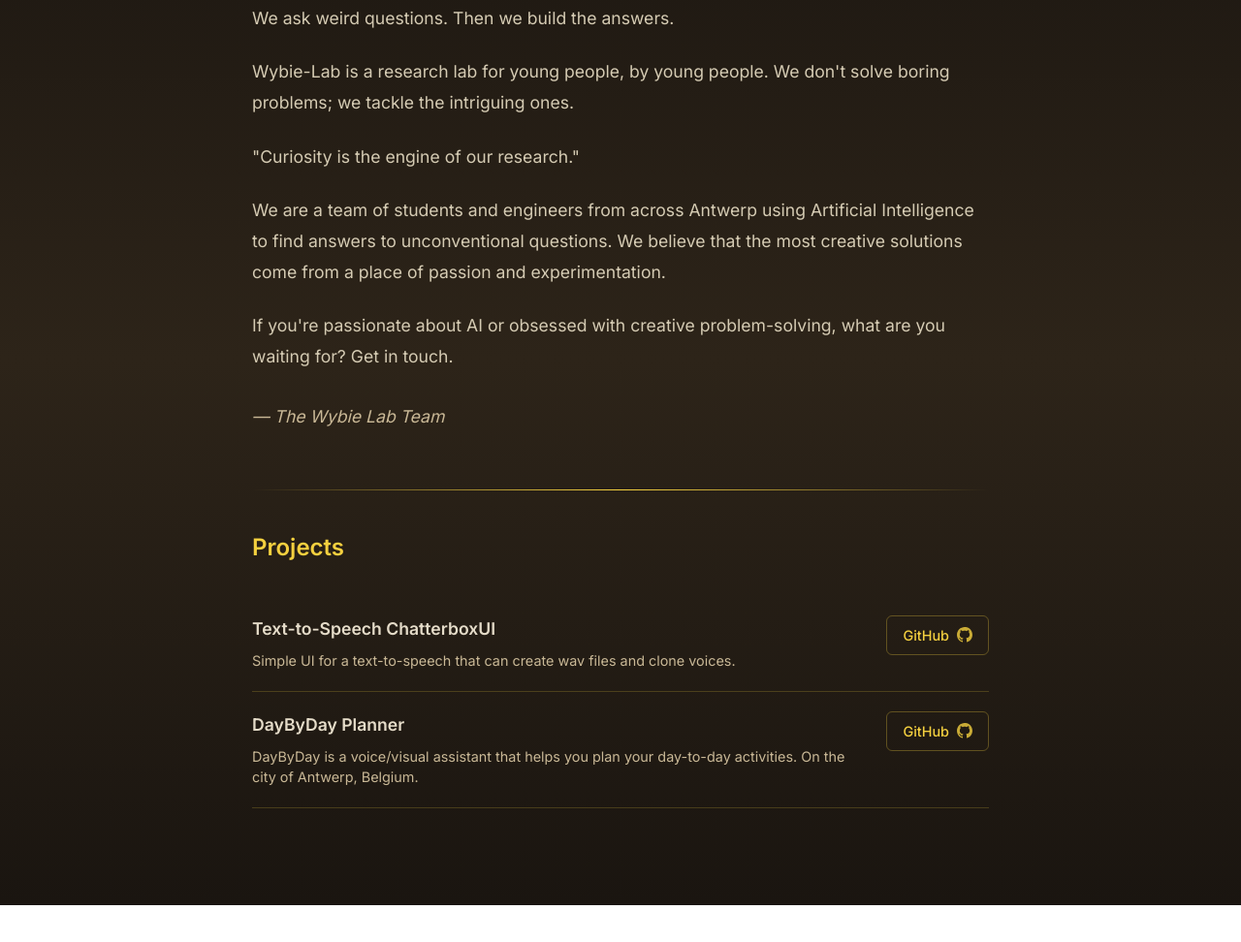
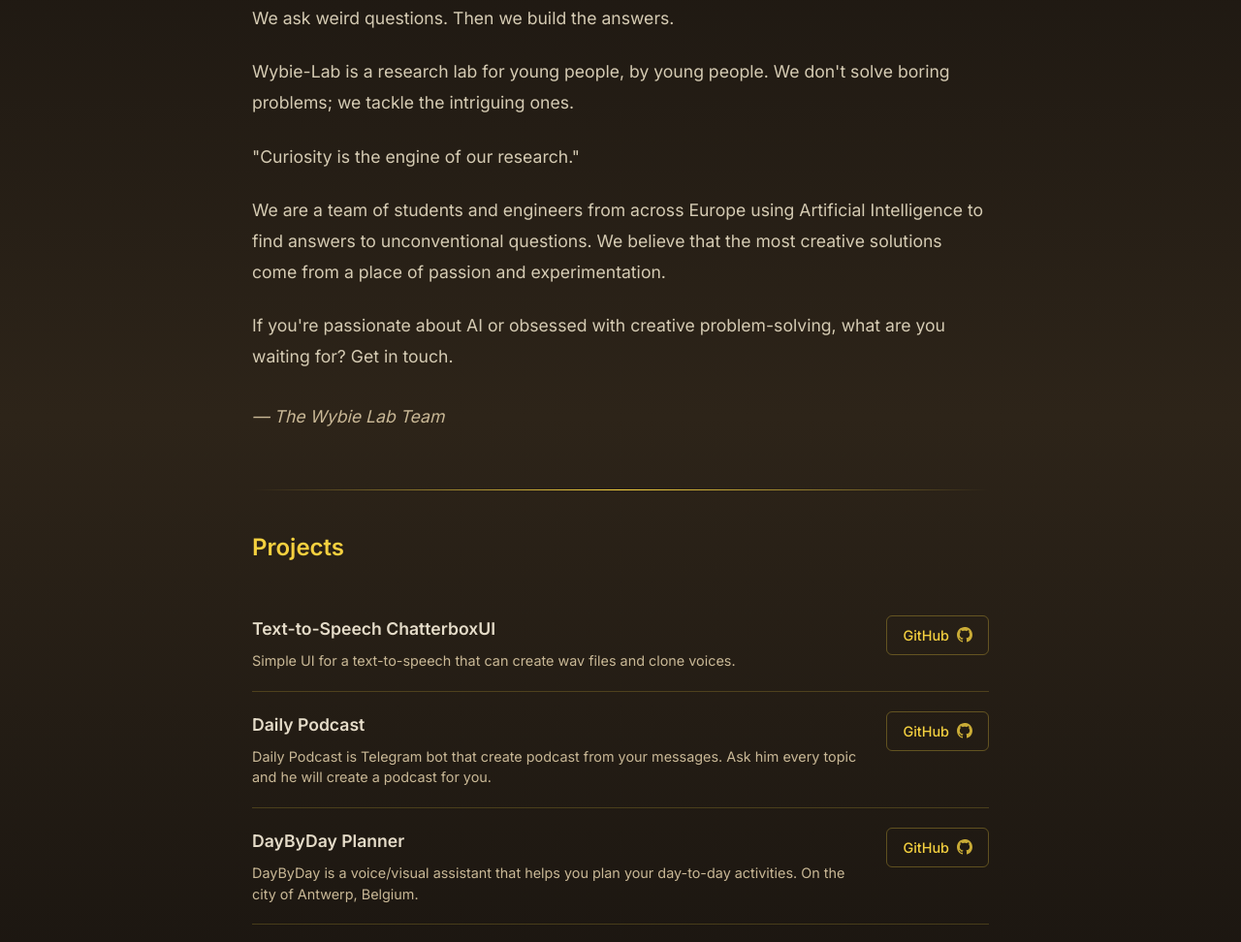
Before and after one commit to De-GroteAGI/website, a plain HTML site: page index.html in a window 1280 px wide. Shown: the part 194-1166 px from the top of the page at 97% size. Before the commit the page ends 1128 px from the top, so only its background shows below. Drawn offline with Linux system fonts and the light colour scheme.

Commit message:
Update index.html to reflect team location as Europe and add new project 'Daily Podcast' to projects.json.

```diff
--- a/index.html
+++ b/index.html
@@ -26,7 +26,7 @@
           <p>"Curiosity is the engine of our research."</p>
 
           <p>
-            We are a team of students and engineers from across Antwerp using
+            We are a team of students and engineers from across Europe using
             Artificial Intelligence to find answers to unconventional questions.
             We believe that the most creative solutions come from a place of
             passion and experimentation.
--- a/projects.json
+++ b/projects.json
@@ -5,7 +5,13 @@
     "description": "Simple UI for a text-to-speech that can create wav files and clone voices.",
     "github": "https://github.com/wybie-lab/TTS_ChatterboxUI"
   },
-    {
+  {
+    "id": "daily-podcast",
+    "title": "Daily Podcast",
+    "description": "Daily Podcast is Telegram bot that create podcast from your messages. Ask him every topic and he will create a podcast for you.",
+    "github": "https://github.com/wybie-lab/daily-podcast"
+  },
+  {
     "id": "DayByDay",
     "title": "DayByDay Planner",
     "description": "DayByDay is a voice/visual assistant that helps you plan your day-to-day activities. On the city of Antwerp, Belgium.",
```
